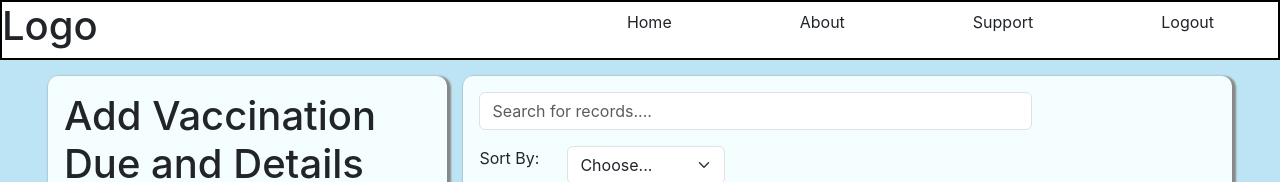
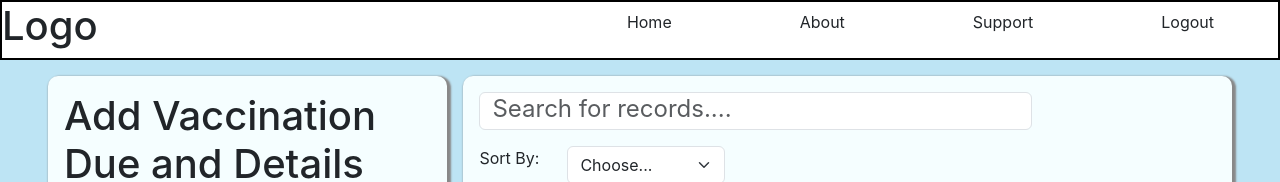
Before and after one commit to upes-open/OSoC-Vaccination-Recording-System, a React (Create React App) app in the folder front-end/: page / in a window 1280 px wide. Shown: the top 182 px of the page. Built offline with nearby package versions, Linux system fonts and the light colour scheme.

Commit message:
improved the dashboard

```diff
--- a/front-end/src/Dashboard/Dashboard.css
+++ b/front-end/src/Dashboard/Dashboard.css
@@ -28,3 +28,19 @@
 .table {
     margin-top: 2rem;
 }
+
+.serachInput::placeholder {
+    font-size: 1.5rem;
+}
+.search {
+    display: flex;
+    justify-content: center;
+    border: 2px solid #888888;
+}
+.searchInput {
+    font-size: 1.5rem;
+    padding: 0.5rem;
+    border-radius: 10px;
+    border: 2px solid #888888;
+    width: 100%;
+}
--- a/front-end/src/Dashboard/Dashboard.js
+++ b/front-end/src/Dashboard/Dashboard.js
@@ -56,7 +56,7 @@ function Dashboard() {
         </div>
         <div className='searchRecods'>
             <div class="col-sm-9 mb-3">
-                 <input type="email" class="form-control" id="name" aria-describedby="searchbar" placeholder='Search for records....' />
+                 <input type="text" class=" serachInput form-control" id="name" aria-describedby="searchbar" placeholder='Search for records....' />
             </div>
             <div style={{display:'flex'}} class="col-sm-4">
                 <label  style={{width: '10rem'}} for="sort">Sort By: </label>
```
